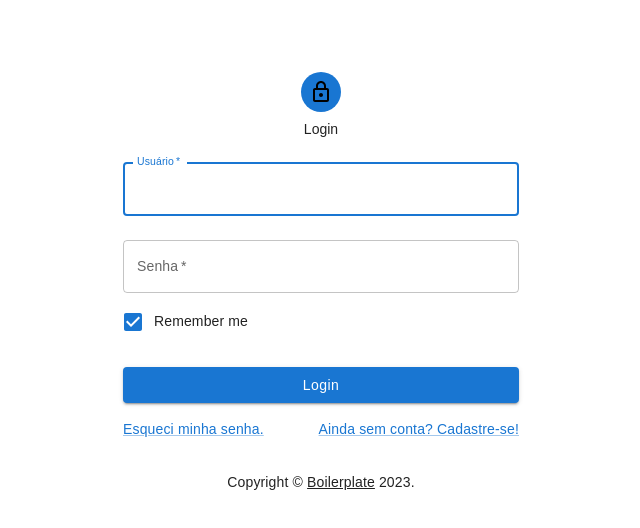
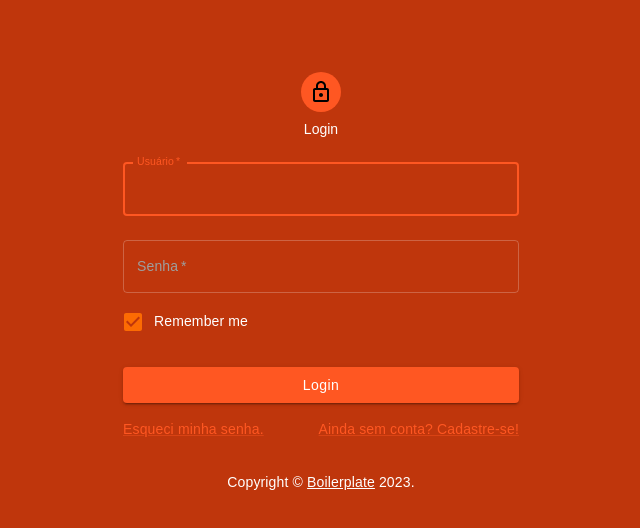
Before and after one commit to RaphaelLeivas/boilerplate-react-express-ts, a React (Create React App) app in the folder frontend/: page /login in a window 1280 px wide. Shown: the top 528 px of the page, without its empty margins (319-959 px from the left). Built offline with nearby package versions, Linux system fonts and the light colour scheme.

Commit message:
feat: add suporte para toggle theme dark e light customizado

```diff
--- a/frontend/src/@types/context.type.ts
+++ b/frontend/src/@types/context.type.ts
@@ -1,5 +1,7 @@
 import React from 'react';
+import { PaletteMode } from '@mui/material';
 
+export type ThemeModes = PaletteMode;
 export type SnackbarTypes = 'success' | 'error' | 'warning' | 'info';
 
 export type SnackbarOptions = {
@@ -22,6 +24,9 @@ export interface IMainContext {
 
   snackbar: SnackbarOptions;
   setSnackbar: React.Dispatch<React.SetStateAction<SnackbarOptions>>;
+
+  mode: ThemeModes;
+  setMode: React.Dispatch<React.SetStateAction<ThemeModes>>;
 }
 
 export const MainContext = React.createContext<IMainContext>({} as IMainContext);
--- a/frontend/src/@types/index.ts
+++ b/frontend/src/@types/index.ts
@@ -4,4 +4,4 @@ export { INITIAL_FORM_DATA } from './forms.type';
 
 export type { IRandomUser } from './api.type';
 export type { IFormData } from './forms.type';
-export type { SnackbarTypes, SnackbarOptions } from './context.type';
+export type { SnackbarTypes, SnackbarOptions, ThemeModes } from './context.type';
--- a/frontend/src/App.tsx
+++ b/frontend/src/App.tsx
@@ -1,29 +1,46 @@
-import React, { useState } from 'react';
+import React, { useState, useMemo } from 'react';
 import { Routes, Route } from 'react-router';
 
 import { Theme } from '@mui/material/styles';
+import { ThemeProvider, createTheme } from '@mui/material/styles';
+import CssBaseline from '@mui/material/CssBaseline';
 
 import { PrivateRoute } from './navigation';
 import { Main, Login } from './pages';
-import { MainContext, DEFAULT_SNACKBAR_OPTIONS, SnackbarOptions } from './@types';
+import { MainContext, DEFAULT_SNACKBAR_OPTIONS, SnackbarOptions, ThemeModes } from './@types';
 import { CustomSnackbar } from './components';
+import { getTheme } from './theme';
+import { SettingsService } from './services';
+
 
 declare module '@mui/styles/defaultTheme' {
-  interface DefaultTheme extends Theme {}
+  interface DefaultTheme extends Theme { }
 }
 
 function App() {
   const [isDrawerOpen, setIsDrawerOpen] = useState(true);
   const [snackbar, setSnackbar] = useState<SnackbarOptions>(DEFAULT_SNACKBAR_OPTIONS);
+  const [mode, setMode] = React.useState<ThemeModes>(SettingsService.getThemeMode());
+
+  const theme = useMemo(() => {
+      SettingsService.setThemeMode(mode);
+      return createTheme(getTheme(mode));
+    },
+    [mode],
+  );
 
   return (
-    <>
+    <ThemeProvider theme={theme}>
+      <CssBaseline />
+
       <MainContext.Provider
         value={{
-          isDrawerOpen: isDrawerOpen,
-          setIsDrawerOpen: setIsDrawerOpen,
-          snackbar: snackbar,
-          setSnackbar: setSnackbar,
+          isDrawerOpen,
+          setIsDrawerOpen,
+          snackbar,
+          setSnackbar,
+          mode,
+          setMode
         }}
       >
         <Routes>
@@ -38,7 +55,7 @@ function App() {
         type={snackbar.type}
         duration={snackbar.duration}
       />
-    </>
+    </ThemeProvider>
   );
 }
 
--- a/frontend/src/index.tsx
+++ b/frontend/src/index.tsx
@@ -1,23 +1,18 @@
 import React from 'react';
 import ReactDOM from 'react-dom/client';
 import { BrowserRouter } from 'react-router-dom';
-import { ThemeProvider } from '@mui/material/styles';
-import CssBaseline from '@mui/material/CssBaseline';
+
 
 import App from './App';
 import reportWebVitals from './reportWebVitals';
-import { theme } from './theme';
 
 const root = ReactDOM.createRoot(document.getElementById('root') as HTMLElement);
 
 root.render(
   <React.StrictMode>
-    <ThemeProvider theme={theme}>
-      <CssBaseline />
-      <BrowserRouter>
-        <App />
-      </BrowserRouter>
-    </ThemeProvider>
+    <BrowserRouter>
+      <App />
+    </BrowserRouter>
   </React.StrictMode>
 );
 
--- a/frontend/src/pages/Home.tsx
+++ b/frontend/src/pages/Home.tsx
@@ -28,7 +28,7 @@ const RANDOM_USER_API_NATIONALITIES = 'br,us';
 const MAX_NUMBER_OF_PAGES = 5;
 
 const Home = () => {
-  const { setSnackbar } = useContext(MainContext);
+  const { setSnackbar, setMode } = useContext(MainContext);
 
   const [loading, setLoading] = useState(false);
   const [users, setUsers] = useState<IRandomUser[]>([]);
@@ -159,6 +159,10 @@ const Home = () => {
     }
   };
 
+  const toggleTheme = () => {
+    setMode((prevMode) => (prevMode === 'light' ? 'dark' : 'light'));
+  }
+
   return (
     <>
       <Box
@@ -188,7 +192,7 @@ const Home = () => {
         />
         <Button
           variant="contained"
-          // onClick={getNewUsersSeed}
+          onClick={toggleTheme}
           startIcon={<RefreshIcon sx={{ color: 'black' }} />}
           sx={{ mt: { xs: 2, md: 0 } }}
         >
--- a/frontend/src/services/AuthService.ts
+++ b/frontend/src/services/AuthService.ts
@@ -1,4 +1,4 @@
-class Auth {
+class AuthService {
   // localStorage -> remember me = true
   // sessionStorage -> remember me = false
   storage: Storage = localStorage;
@@ -27,4 +27,4 @@ class Auth {
   getUsername = (): string => this.storage.getItem('username') ?? '';
 }
 
-export default new Auth();
+export default new AuthService();
--- /dev/null
+++ b/frontend/src/services/SettingsService.ts
@@ -0,0 +1,17 @@
+import { ThemeModes } from '../@types';
+
+class SettingsService {
+  setThemeMode = (mode: ThemeModes) => {
+    localStorage.setItem('themeMode', mode);
+  };
+
+  setLangauge = (language: string) => {
+    localStorage.setItem('language', language);
+  };
+
+  getThemeMode = (): ThemeModes => localStorage.getItem('themeMode') === 'light' ? 'light' : 'dark';
+
+  getLangauge = (): string => localStorage.getItem('language') ?? '';
+}
+
+export default new SettingsService();
--- a/frontend/src/services/index.ts
+++ b/frontend/src/services/index.ts
@@ -1,2 +1,3 @@
 export { default as AuthService } from './AuthService';
+export { default as SettingsService } from './SettingsService';
 export { api } from './api';
--- a/frontend/src/theme/index.ts
+++ b/frontend/src/theme/index.ts
@@ -1,3 +1,3 @@
-export { default as theme } from './theme';
+export { default as getTheme } from './theme';
 export { APP_BACKGROUND_COLOR } from './colors';
 export { DRAWER_WIDTH, USER_CARD_WIDTH } from './layout';
--- a/frontend/src/theme/theme.ts
+++ b/frontend/src/theme/theme.ts
@@ -1,9 +1,33 @@
-import { createTheme } from '@mui/material/styles';
-import { red, green } from '@mui/material/colors';
+import { amber, deepOrange, grey } from '@mui/material/colors';
+import { ThemeOptions } from '@mui/material';
+import { ThemeModes } from '../@types'
 
-const theme = createTheme({
+const getTheme = (mode: ThemeModes): ThemeOptions => ({
   palette: {
-    mode: 'light',
+    mode,
+    ...(mode === 'light'
+      ? {
+        // palette values for light mode
+        primary: amber,
+        divider: amber[200],
+        text: {
+          primary: grey[900],
+          secondary: grey[800],
+        },
+      }
+      : {
+        // palette values for dark mode
+        primary: deepOrange,
+        divider: deepOrange[700],
+        background: {
+          default: deepOrange[900],
+          paper: deepOrange[900],
+        },
+        text: {
+          primary: '#fff',
+          secondary: grey[500],
+        },
+      }),
   },
   typography: {
     allVariants: {
@@ -12,15 +36,15 @@ const theme = createTheme({
       fontSize: 14,
     },
   },
-  // components: {
-  //   MuiSvgIcon: {
-  //     styleOverrides: {
-  //       root: {
-  //         color: '#fc6b03',
-  //       },
-  //     },
-  //   },
-  // },
+  components: {
+    MuiSvgIcon: {
+      styleOverrides: {
+        root: {
+          color: '#fc6b03',
+        },
+      },
+    },
+  },
 });
 
-export default theme;
+export default getTheme;
```
